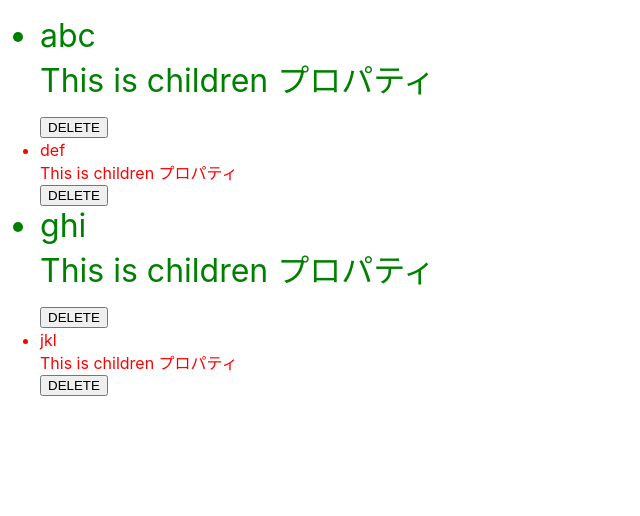
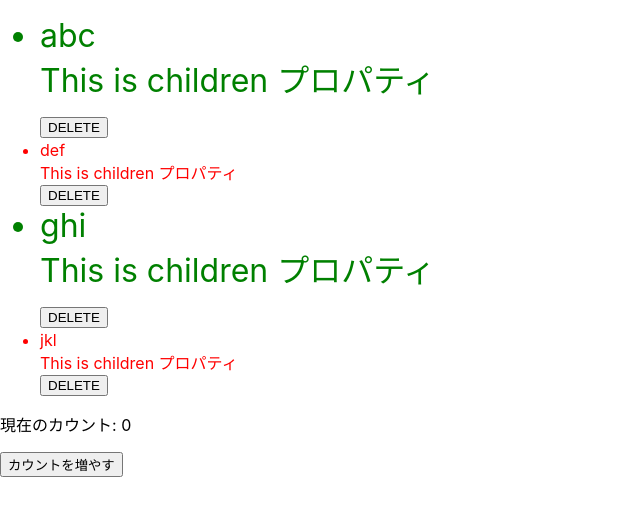
Before and after one commit to rikeda-cloud/react, a React (Create React App) app in the folder my-app/: page / in a window 1280 px wide. Shown: the top 516 px of the page, without its empty margins (0-640 px from the left). Built offline with nearby package versions, Linux system fonts and the light colour scheme.

Commit message:
[add] Count Component

```diff
--- a/my-app/src/App.tsx
+++ b/my-app/src/App.tsx
@@ -1,5 +1,7 @@
 import './App.css';
 import { TodoItem } from './TodoItem';
+import { Count } from './Count';
+import React from "react";
 
 export type TodoItemType = {
 	id: number;
@@ -15,6 +17,7 @@ const TodoList: TodoItemType[] = [
 ]
 
 function App() {
+	const [count, setCount] = React.useState(0);
 	return (
 		<div>
 			<ul>
@@ -24,6 +27,7 @@ function App() {
 					</TodoItem>
 				))}
 			</ul>
+			<Count count={count} setCount={setCount} />
 		</div>
 	);
 }
--- /dev/null
+++ b/my-app/src/Count.tsx
@@ -0,0 +1,22 @@
+import React from 'react';
+
+// propsの型定義
+interface CountProps {
+  count: number;
+  setCount: React.Dispatch<React.SetStateAction<number>>;
+}
+
+export function Count({ count, setCount }: CountProps) {
+  // カウントをインクリメントする関数をイベントハンドラーとして定義
+  const handleIncrement = () => {
+    setCount(prevCount => prevCount + 1);
+  };
+
+  return (
+    <div>
+      <p>現在のカウント: {count}</p>
+      {/* ボタンクリックでhandleIncrement関数を呼び出す */}
+      <button onClick={handleIncrement}>カウントを増やす</button>
+    </div>
+  );
+}
```
